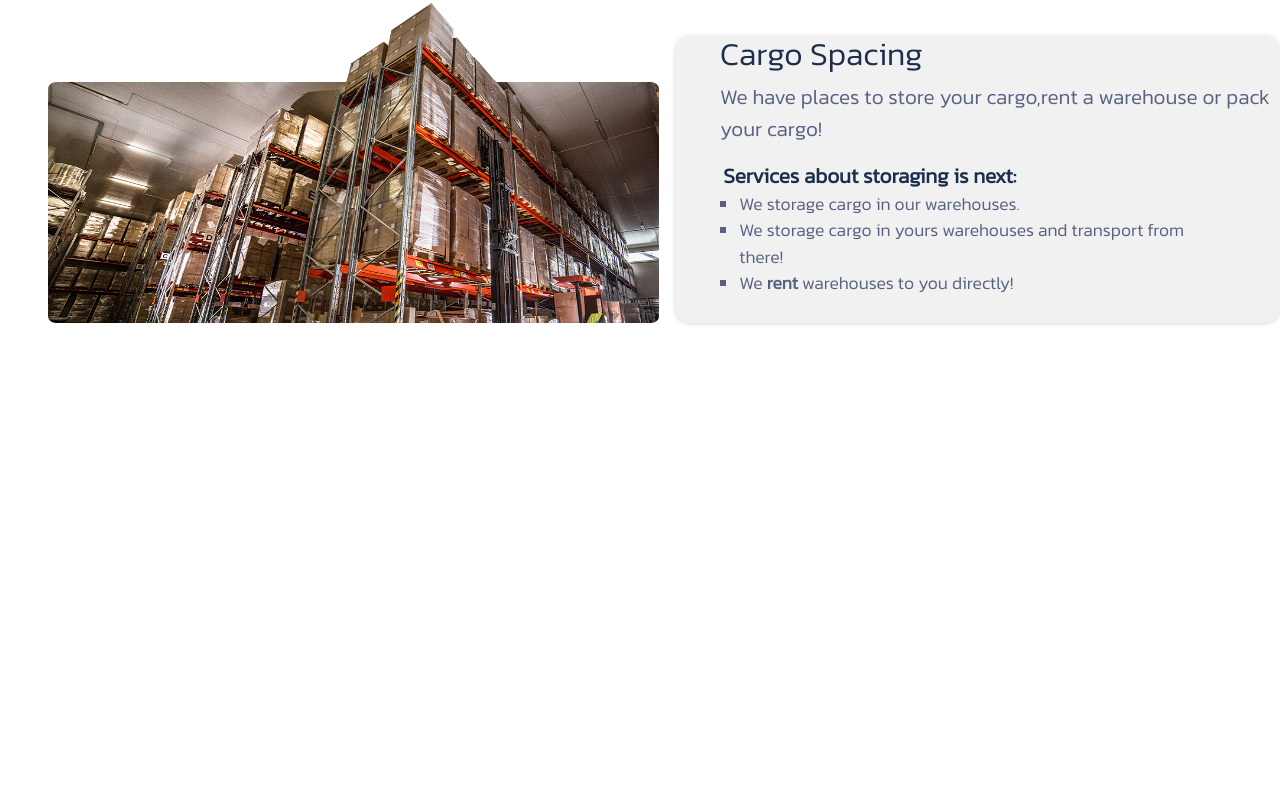
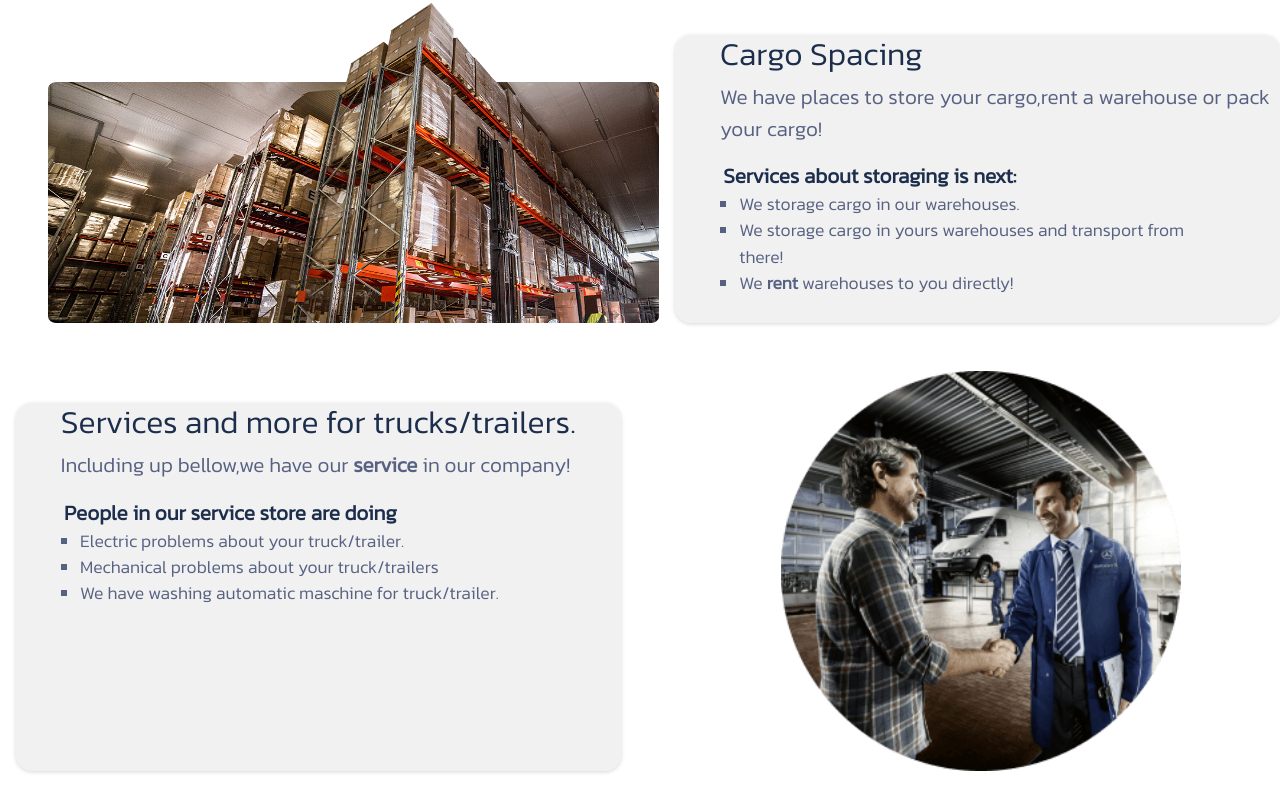
Before and after one commit to UBaksa/practice, a plain HTML site: page sajt za firmu/index.html in a window 1280 px wide. Shown: the part 2933-3744 px from the top of the page. Before the commit the page ends 3336 px from the top, so only its background shows below. Drawn offline with nearby package versions, Linux system fonts and the light colour scheme; a web font is replaced by a local one.

Commit message:
small edit for company site...

```diff
--- a/sajt za firmu/index.html
+++ b/sajt za firmu/index.html
@@ -264,6 +264,21 @@
             </ul>
           </div>
         </div>
+        <div class="box1">
+          <div class="box">
+            <h2>Services and more for trucks/trailers.</h2>
+            <p>
+              Including up bellow,we have our <b>service</b> in our company!
+            </p>
+            <ul>
+              <li id="prvili">People in our service store are doing</li>
+              <li>Electric problems about your truck/trailer.</li>
+              <li>Mechanical problems about your truck/trailers</li>
+              <li>We have washing automatic maschine for truck/trailer.</li>
+            </ul>
+          </div>
+          <img src="./slike/cta-03.png" id="service" alt="">
+        </div>
       </div>
     </div>
   </body>
--- a/sajt za firmu/style.css
+++ b/sajt za firmu/style.css
@@ -361,3 +361,8 @@ header img {
   width: 40rem;
   height: 20rem;
 }
+#service{
+  margin-left: 10rem;
+  width: 25rem;
+  height: 25rem;
+}
```
Also changed, not shown: sajt za firmu/slike/cta-03.png (added).
